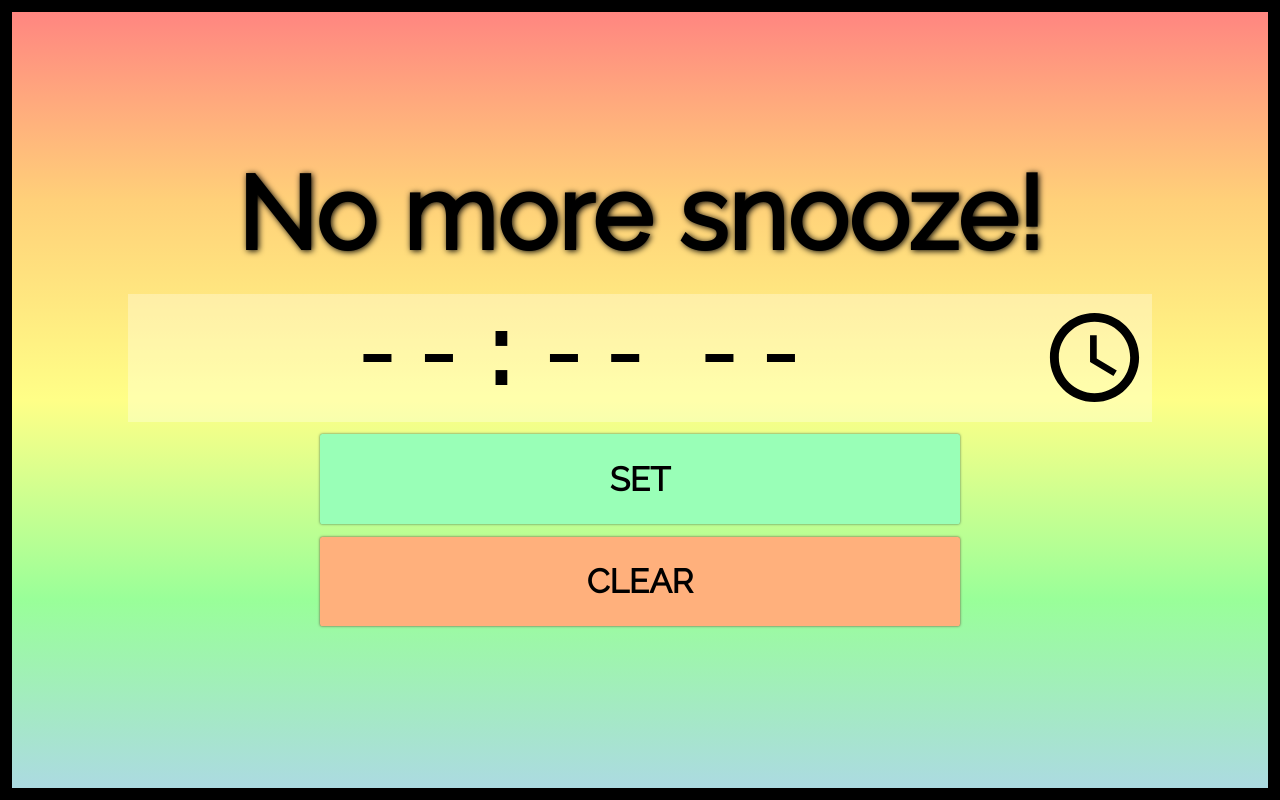
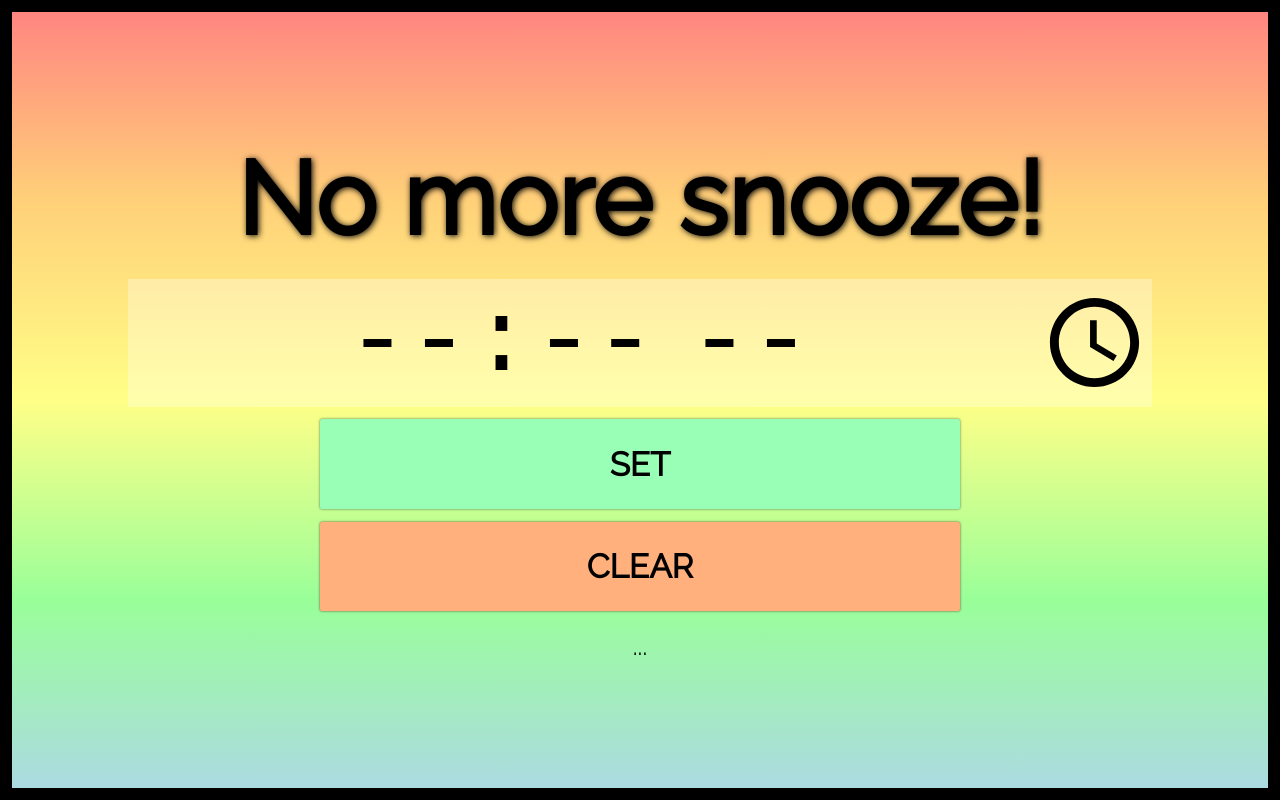
Before and after one commit to janhon3n/no-more-snooze, a plain HTML site: page client/client.html in a window 1280 px wide. Drawn offline with Linux system fonts and the light colour scheme; no server answers.

Commit message:
Something

```diff
--- a/client/client.html
+++ b/client/client.html
@@ -17,7 +17,7 @@
     <input type="time"/>
     <input type="button" id="set-button" value="SET"/>
     <input type="button" id="clear-button" value="CLEAR"/>
-    <div id="info"></div>
+    <div id="info">...</div>
 </body>
 
 </html>
```
